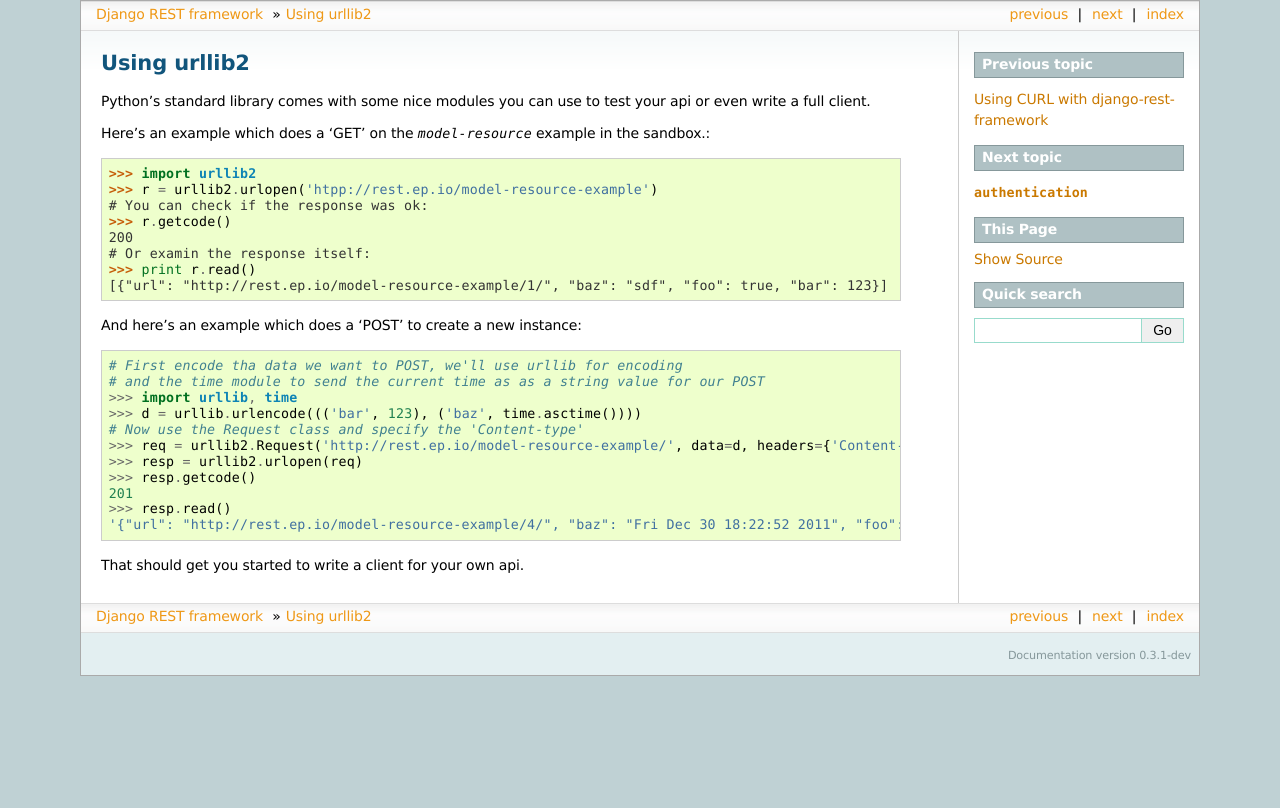
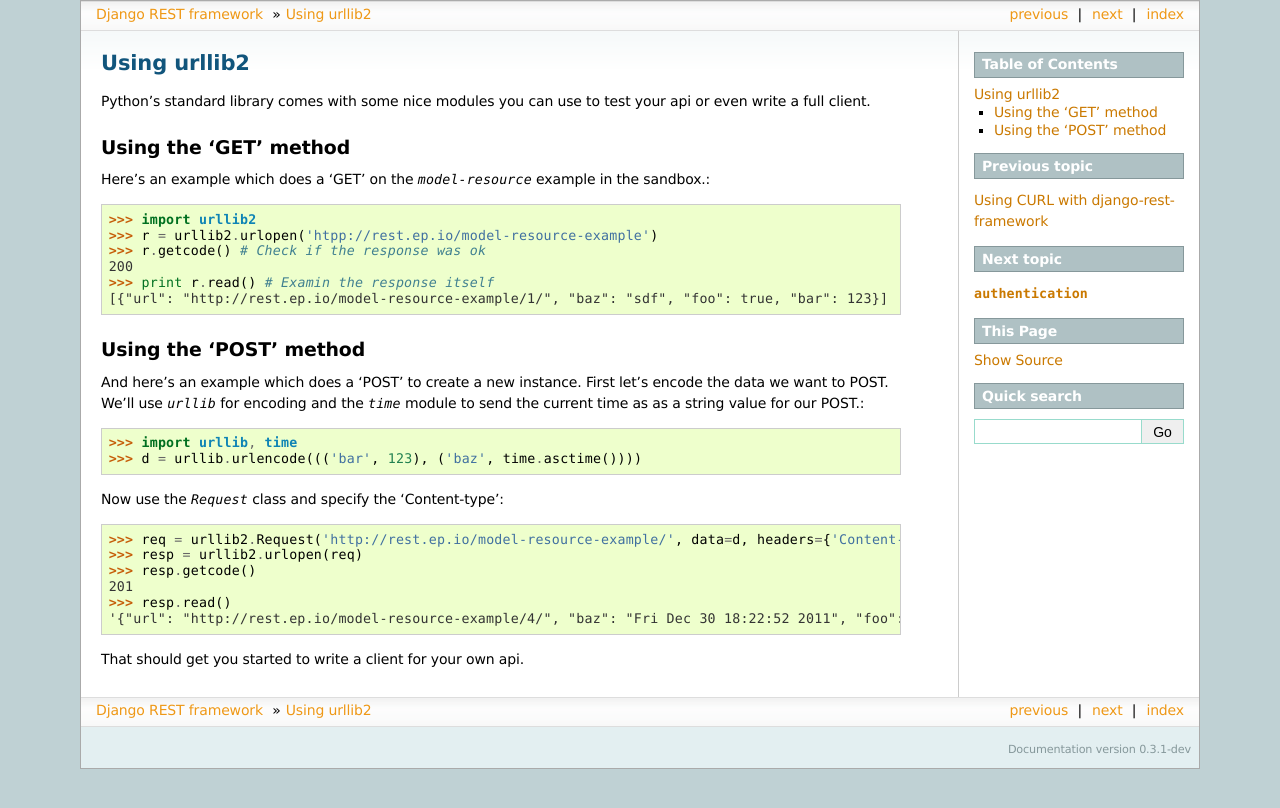
Before and after one commit to HoneyRole/Django-Admin, a Sphinx documentation site: the page built from docs/howto/usingurllib2.rst, in a window 1280 px wide. Shown: the top 808 px of the page. Built offline with Sphinx 7.4.7, drawn with Linux system fonts in a browser that asks for light colours.

Commit message:
Colouring of literal code
Get the nice colouring sphinx provides and fix some more typos.

```diff
--- a/docs/howto/usingurllib2.rst
+++ b/docs/howto/usingurllib2.rst
@@ -4,25 +4,31 @@ Using urllib2
 Python's standard library comes with some nice modules
 you can use to test your api or even write a full client.
 
+Using the 'GET' method
+----------------------
+
 Here's an example which does a 'GET' on the `model-resource` example
 in the sandbox.::
 
     >>> import urllib2
     >>> r = urllib2.urlopen('htpp://rest.ep.io/model-resource-example')
-    # You can check if the response was ok:
-    >>> r.getcode()
+    >>> r.getcode() # Check if the response was ok
     200
-    # Or examin the response itself:
-    >>> print r.read()
+    >>> print r.read() # Examin the response itself
     [{"url": "http://rest.ep.io/model-resource-example/1/", "baz": "sdf", "foo": true, "bar": 123}]
 
-And here's an example which does a 'POST' to create a new instance::
+Using the 'POST' method
+-----------------------
 
-    # First encode tha data we want to POST, we'll use urllib for encoding
-    # and the time module to send the current time as as a string value for our POST
+And here's an example which does a 'POST' to create a new instance. First let's encode
+the data we want to POST. We'll use `urllib` for encoding and the `time` module
+to send the current time as as a string value for our POST.::
+
     >>> import urllib, time
     >>> d = urllib.urlencode((('bar', 123), ('baz', time.asctime())))
-    # Now use the Request class and specify the 'Content-type'
+
+Now use the `Request` class and specify the 'Content-type'::
+
     >>> req = urllib2.Request('http://rest.ep.io/model-resource-example/', data=d, headers={'Content-Type':'application/x-www-form-urlencoded'})
     >>> resp = urllib2.urlopen(req)
     >>> resp.getcode()
```
